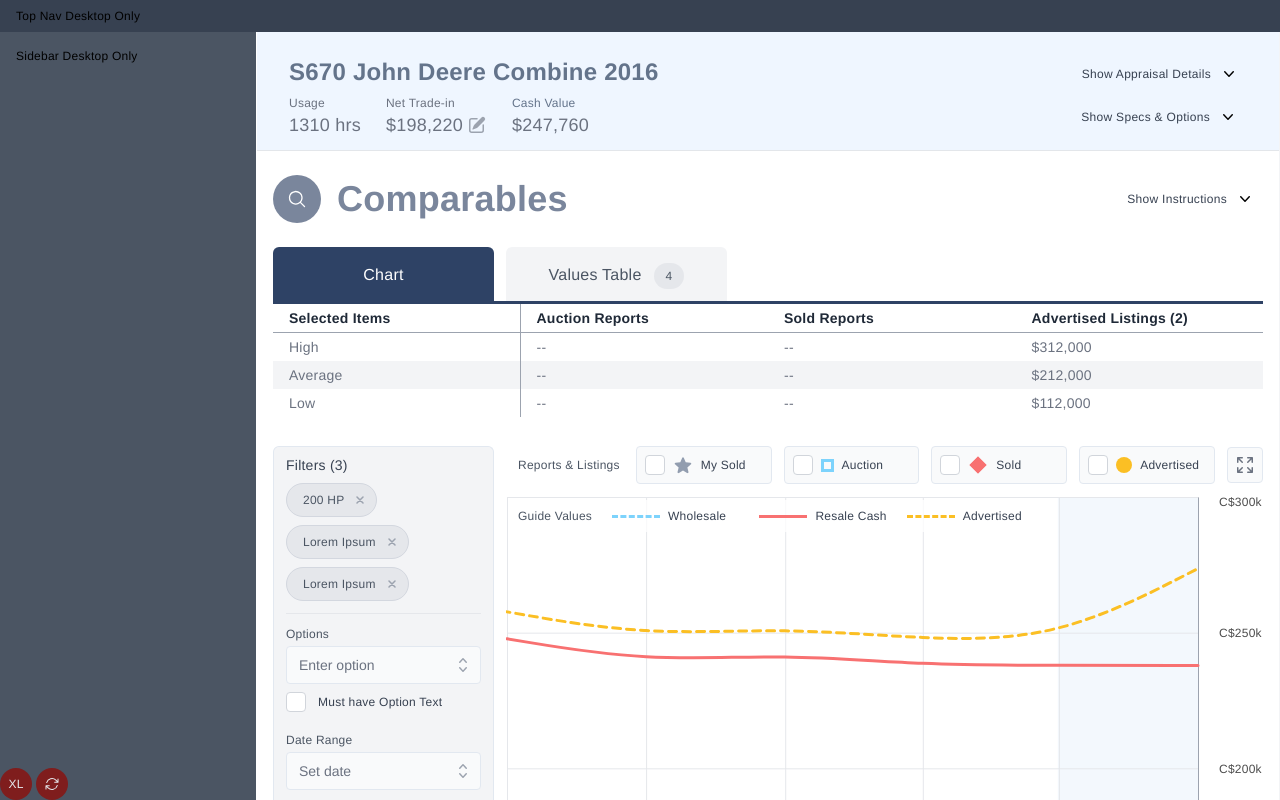
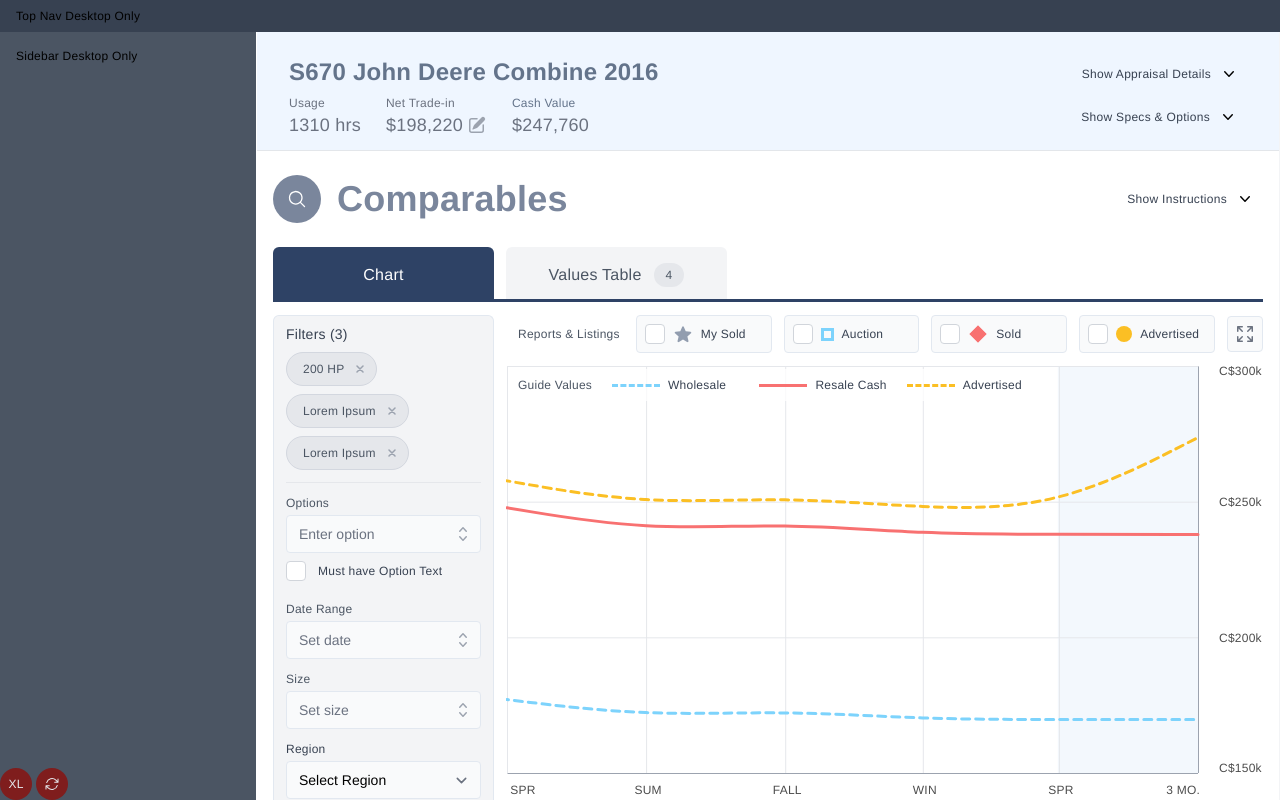
Before and after one commit to scarnz/iron-react-prototyoe, a React (Vite) app: page / in a window 1280 px wide. Shown: the top 800 px of the page. Built offline with nearby package versions, Linux system fonts and the light colour scheme.

Commit message:
Implement headlessUI tabs for chart and values table content

```diff
--- a/package.json
+++ b/package.json
@@ -10,6 +10,7 @@
   },
   "dependencies": {
     "@headlessui/react": "^1.7.3",
+    "@headlessui/tailwindcss": "^0.1.1",
     "@heroicons/react": "^2.0.11",
     "react": "^18.2.0",
     "react-dom": "^18.2.0",
--- a/src/App.jsx
+++ b/src/App.jsx
@@ -4,18 +4,18 @@
 import TopNav from "./components/TopNav";
 import SidebarNav from "./components/SidebarNav";
 
-
 import EquipSummary from "./components/EquipSummary";
 import Header from "./components/Header";
-import ComparablesChartValuesTabs from "./components/ComparablesChartValuesTabs";
 
-import ChartFiltersWrapper from "./components/ChartFiltersWrapper";
-import ValuesTableWrapper from "./components/ValuesTableWrapper";
+import HeadlessTabs from "./components/HeadlessTabs";
+
+import ComparablesCardTabs from "./components/ComparablesCardTabs";
 import ComparablesCardSelectSort from "./components/ComparablesCardSelectSort";
 import ComparablesCardList from "./components/ComparablesCardList";
+
 import Footer from "./components/Footer";
 
-import ComparablesCardTabs from "./components/ComparablesCardTabs";
+
 
 
 
@@ -35,9 +35,8 @@
         <section id="comparablesContent" className="flex-1 px-0 sm:px-4 2xl:px-6">
 
           <Header />
-          <ComparablesChartValuesTabs />
-          <ValuesTableWrapper />
-          <ChartFiltersWrapper />
+          <HeadlessTabs />
+
           <ComparablesCardTabs />
           <ComparablesCardSelectSort />
           <ComparablesCardList />
--- a/src/components/ComparablesChartValuesTabs.jsx
+++ b/src/components/ComparablesChartValuesTabs.jsx
@@ -1,7 +1,6 @@
 import { Fragment } from 'react'
-import { Tab } from '@headlessui/react'
 
-const tabs = [
+const allTheTabs = [
   { name: 'Chart', href: '#', current: true },
   { name: 'Values Table', href: '#', count: '4', current: false }
 ]
@@ -19,29 +18,29 @@
       {/* Tabs at small breakpoint and up */}
       <div className="block w-full mx-2 sm:mx-0">
         <nav className="flex space-x-3" aria-label="Tabs">
-          {tabs.map((tab) => (
+          {allTheTabs.map((myTab) => (
             <a
-              key={tab.name}
+              key={myTab.name}
               href="#"
               className={classNames(
-                tab.current
+                myTab.current
                   ? 'bg-blue-900 border-blue-900 text-white border-b-2 rounded-t-md'
                   : 'bg-gray-100 hover:bg-gray-200 text-gray-600 rounded-t-md hover:text-gray-700',
                 'group whitespace-nowrap flex w-1/2 sm:w-40 lg:w-48 xl:w-[221px] justify-center pt-4 pb-3 px-1 md:px-1 lg:px-2 xl:px-4 font-medium text-sm md:text-xs lg:text-base'
               )}
-              aria-current={tab.current ? 'page' : undefined}
+              aria-current={myTab.current ? 'page' : undefined}
             >
-              {tab.name}
-              {tab.count ? (
+              {myTab.name}
+              {myTab.count ? (
                 <span
                   className={classNames(
-                    tab.current
+                    myTab.current
                       ? 'bg-blue-800 text-white'
                       : 'bg-gray-200 text-gray-600 group-hover:bg-gray-300 group-hover:text-gray-700',
                     'hidden md:flex justify-center items-center ml-3 px-3 rounded-full text-xs font-medium'
                   )}
                 >
-                  {tab.count}
+                  {myTab.count}
                 </span>
               ) : null}
             </a>
--- /dev/null
+++ b/src/components/HeadlessTabs.jsx
@@ -0,0 +1,76 @@
+import { Fragment } from 'react';
+import { Tab } from '@headlessui/react';
+
+import ChartFiltersWrapper from "./ChartFiltersWrapper";
+import ValuesTableWrapper from "./ValuesTableWrapper";
+
+const allTheTabs = [
+  { name: 'Chart' },
+  { name: 'Values Table', count: '4' }
+]
+
+function classNameCruncher(...classes) {
+  return classes.filter(Boolean).join(' ')
+}
+
+export default function MyTabs() {
+  return (
+    <Tab.Group
+      manual={true}
+      onChange={(index) => {
+        console.log('Changed selected tab to:', index)
+      }}
+    >
+      <aside id="comparablesChartValuesTabs" className="flex w-full border-b-[3px] border-blue-900">
+
+        <Tab.List className="flex w-full mx-2 sm:mx-0 space-x-3">
+          {allTheTabs.map((myTab) => (
+
+            <Tab as={Fragment} >
+              {({ selected }) => (
+                /* Use the `selected` state to conditionally style the selected tab. */
+                <a
+                  // key={myTab.name}
+                  className={classNameCruncher(
+                    selected
+                      ? 'bg-blue-900 text-white'
+                      : 'bg-gray-100 hover:bg-gray-200 text-gray-600 hover:text-gray-700',
+                    'group outline-0 focus:ring-[3px] ring-inset cursor-pointer whitespace-nowrap rounded-t-md flex w-1/2 sm:w-40 lg:w-48 xl:w-[221px] justify-center pt-4 pb-3 px-1 md:px-1 lg:px-2 xl:px-4 font-medium text-sm md:text-xs lg:text-base'
+                  )}
+                >
+                  {myTab.name}
+                  {myTab.count ? (
+                    <span
+                      className={classNameCruncher(
+                        selected
+                          ? 'bg-blue-800 text-white'
+                          : 'bg-gray-200 text-gray-600 group-hover:bg-gray-300 group-hover:text-gray-700',
+                        'hidden md:flex justify-center items-center ml-3 px-3 rounded-full text-xs font-medium'
+                      )}
+                    >
+                      {myTab.count}
+                    </span>
+                  ) : null}
+                </a>
+
+              )}
+            </Tab>
+          ))}
+
+        </Tab.List>
+      </aside>
+
+      <Tab.Panels>
+
+        <Tab.Panel>
+          <ChartFiltersWrapper />
+        </Tab.Panel>
+
+        <Tab.Panel>
+          <ValuesTableWrapper />
+        </Tab.Panel>
+
+      </Tab.Panels>
+    </Tab.Group>
+  );
+}
--- a/src/components/ValuesTableWrapper.jsx
+++ b/src/components/ValuesTableWrapper.jsx
@@ -1,7 +1,7 @@
 export default function ValuesTableWrapper() {
 
 	return (
-		<div data-tabs-content="2" className="">
+		<div data-tabs-content="2" className="mb-12">
 
 			{/*ValuesTable*/}
 		  <div className="py-0 sm:py-0 sm:grid sm:grid-cols-4 sm:gap-0">
--- a/src/css/output.css
+++ b/src/css/output.css
@@ -762,6 +762,26 @@
   z-index: 40;
 }
 
+.-z-40 {
+  z-index: -40;
+}
+
+.-z-10 {
+  z-index: -10;
+}
+
+.z-0 {
+  z-index: 0;
+}
+
+.-z-\[1\] {
+  z-index: -1;
+}
+
+.z-\[2\] {
+  z-index: 2;
+}
+
 .col-span-1 {
   grid-column: span 1 / span 1;
 }
@@ -915,6 +935,22 @@
   margin-bottom: 1rem;
 }
 
+.mb-16 {
+  margin-bottom: 4rem;
+}
+
+.mb-12 {
+  margin-bottom: 3rem;
+}
+
+.-mb-\[3\] {
+  margin-bottom: -3;
+}
+
+.-mb-\[3px\] {
+  margin-bottom: -3px;
+}
+
 .block {
   display: block;
 }
@@ -989,6 +1025,14 @@
 
 .h-10 {
   height: 2.5rem;
+}
+
+.h-1\/3 {
+  height: 33.333333%;
+}
+
+.h-48 {
+  height: 12rem;
 }
 
 .max-h-60 {
@@ -1551,6 +1595,11 @@
   background-color: hsl(218.18 20% 43% / var(--tw-bg-opacity));
 }
 
+.bg-red-200 {
+  --tw-bg-opacity: 1;
+  background-color: rgb(254 202 202 / var(--tw-bg-opacity));
+}
+
 .p-4 {
   padding: 1rem;
 }
@@ -1830,6 +1879,11 @@
 .text-gray-100 {
   --tw-text-opacity: 1;
   color: rgb(243 244 246 / var(--tw-text-opacity));
+}
+
+.text-black {
+  --tw-text-opacity: 1;
+  color: rgb(0 0 0 / var(--tw-text-opacity));
 }
 
 .underline-offset-2 {
@@ -1868,10 +1922,40 @@
   box-shadow: var(--tw-ring-offset-shadow, 0 0 #0000), var(--tw-ring-shadow, 0 0 #0000), var(--tw-shadow);
 }
 
+.outline-0 {
+  outline-width: 0px;
+}
+
+.outline-2 {
+  outline-width: 2px;
+}
+
+.outline-4 {
+  outline-width: 4px;
+}
+
+.outline-8 {
+  outline-width: 8px;
+}
+
+.outline-offset-4 {
+  outline-offset: 4px;
+}
+
 .ring-1 {
   --tw-ring-offset-shadow: var(--tw-ring-inset) 0 0 0 var(--tw-ring-offset-width) var(--tw-ring-offset-color);
   --tw-ring-shadow: var(--tw-ring-inset) 0 0 0 calc(1px + var(--tw-ring-offset-width)) var(--tw-ring-color);
   box-shadow: var(--tw-ring-offset-shadow), var(--tw-ring-shadow), var(--tw-shadow, 0 0 #0000);
+}
+
+.ring-4 {
+  --tw-ring-offset-shadow: var(--tw-ring-inset) 0 0 0 var(--tw-ring-offset-width) var(--tw-ring-offset-color);
+  --tw-ring-shadow: var(--tw-ring-inset) 0 0 0 calc(4px + var(--tw-ring-offset-width)) var(--tw-ring-color);
+  box-shadow: var(--tw-ring-offset-shadow), var(--tw-ring-shadow), var(--tw-shadow, 0 0 #0000);
+}
+
+.ring-inset {
+  --tw-ring-inset: inset;
 }
 
 .ring-black {
@@ -2073,6 +2157,18 @@
   box-shadow: var(--tw-ring-offset-shadow), var(--tw-ring-shadow), var(--tw-shadow, 0 0 #0000);
 }
 
+.focus\:ring-4:focus {
+  --tw-ring-offset-shadow: var(--tw-ring-inset) 0 0 0 var(--tw-ring-offset-width) var(--tw-ring-offset-color);
+  --tw-ring-shadow: var(--tw-ring-inset) 0 0 0 calc(4px + var(--tw-ring-offset-width)) var(--tw-ring-color);
+  box-shadow: var(--tw-ring-offset-shadow), var(--tw-ring-shadow), var(--tw-shadow, 0 0 #0000);
+}
+
+.focus\:ring-\[3px\]:focus {
+  --tw-ring-offset-shadow: var(--tw-ring-inset) 0 0 0 var(--tw-ring-offset-width) var(--tw-ring-offset-color);
+  --tw-ring-shadow: var(--tw-ring-inset) 0 0 0 calc(3px + var(--tw-ring-offset-width)) var(--tw-ring-color);
+  box-shadow: var(--tw-ring-offset-shadow), var(--tw-ring-shadow), var(--tw-shadow, 0 0 #0000);
+}
+
 .focus\:ring-blue-500:focus {
   --tw-ring-opacity: 1;
   --tw-ring-color: hsl(218.18 16% 71% / var(--tw-ring-opacity));
```
Also changed, not shown: 1 other file (tests, documents, lock files or other folders).
